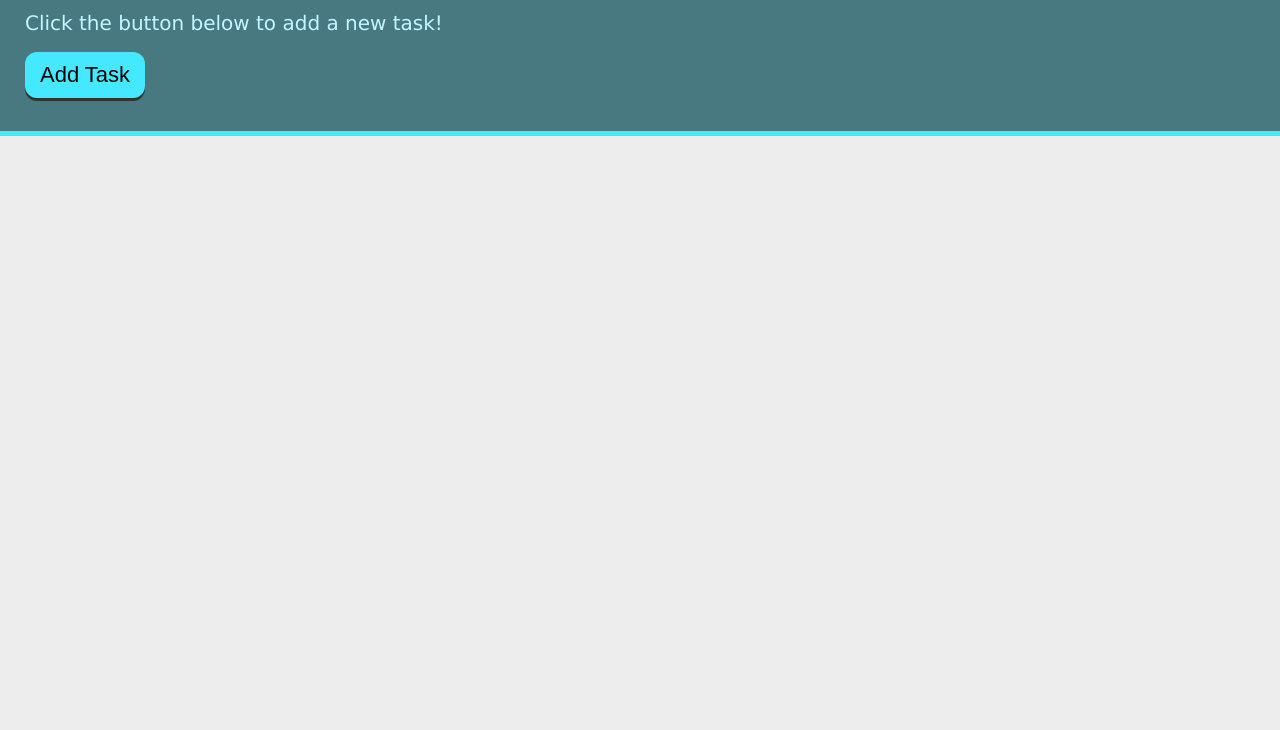
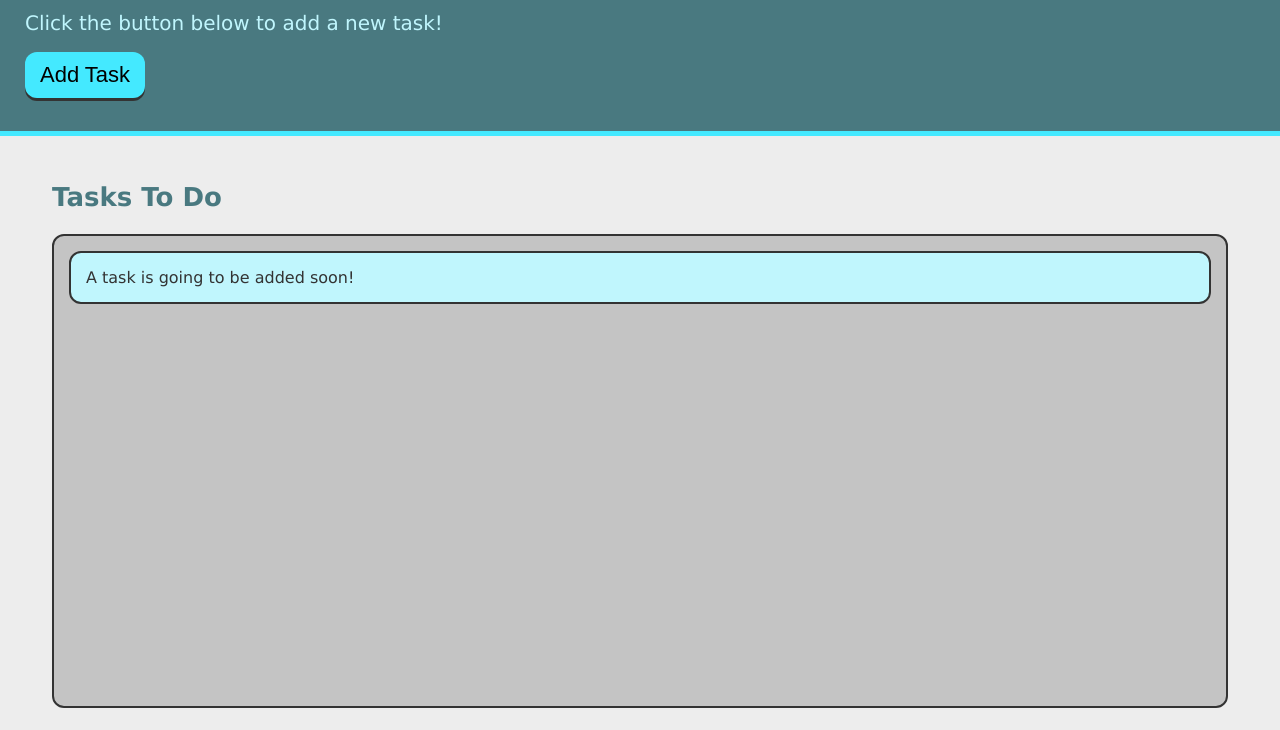
Before and after one commit to PapaCode79/Taskinator, a plain HTML site: page index.html in a window 1280 px wide. Shown: the part 70-800 px from the top of the page. Drawn offline with Linux system fonts and the light colour scheme.

Commit message:
modified index.html

```diff
--- a/index.html
+++ b/index.html
@@ -13,6 +13,14 @@
         <p>Click the button below to add a new task!</p>
         <button class="btn">Add Task</button>
     </header>
+    <main class="page-content">
+        <section class="task-list-wrapper">
+            <h2 class="list-title">Tasks To Do</h2>
+            <ul class="task-list">
+                <li class="task-item">A task is going to be added soon!</li>
+            </ul>
+        </section>
+    </main>
     <script src="./assets/js/script.js"></script>
 </body>
 
```
